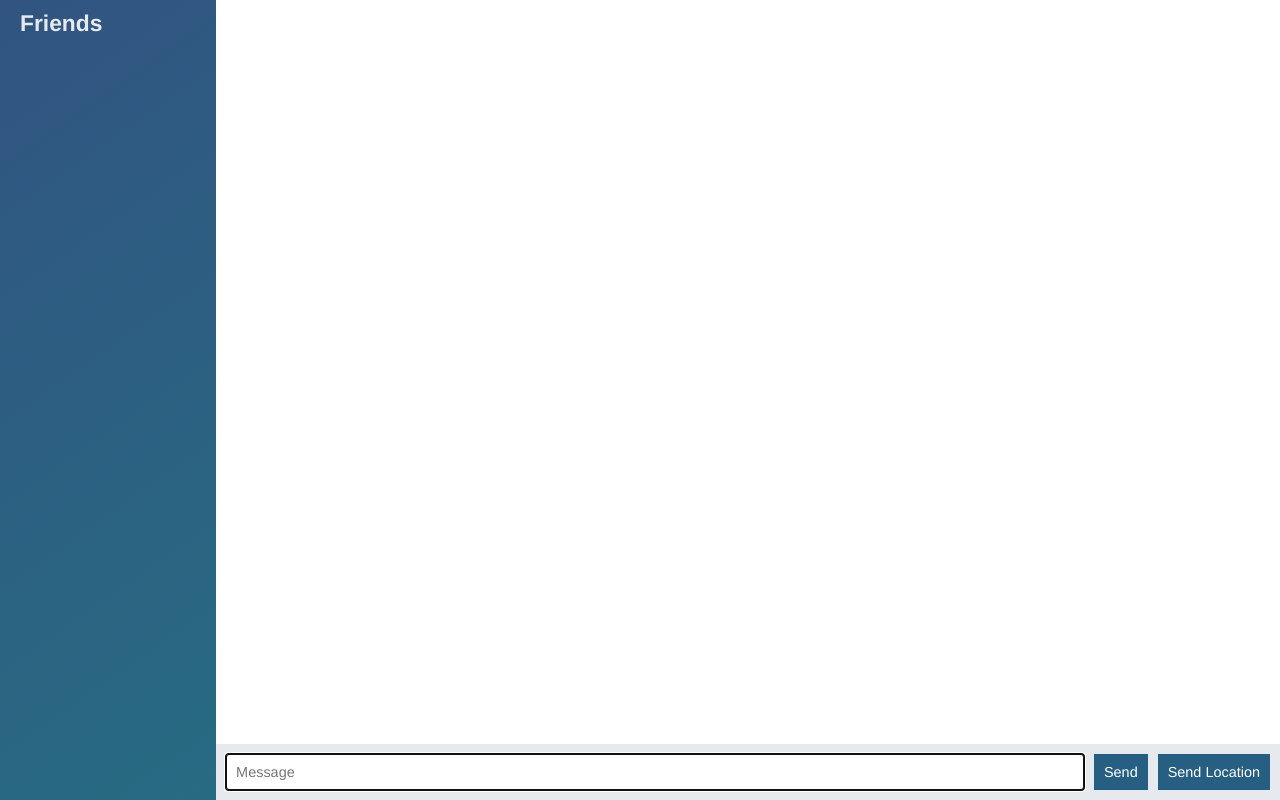
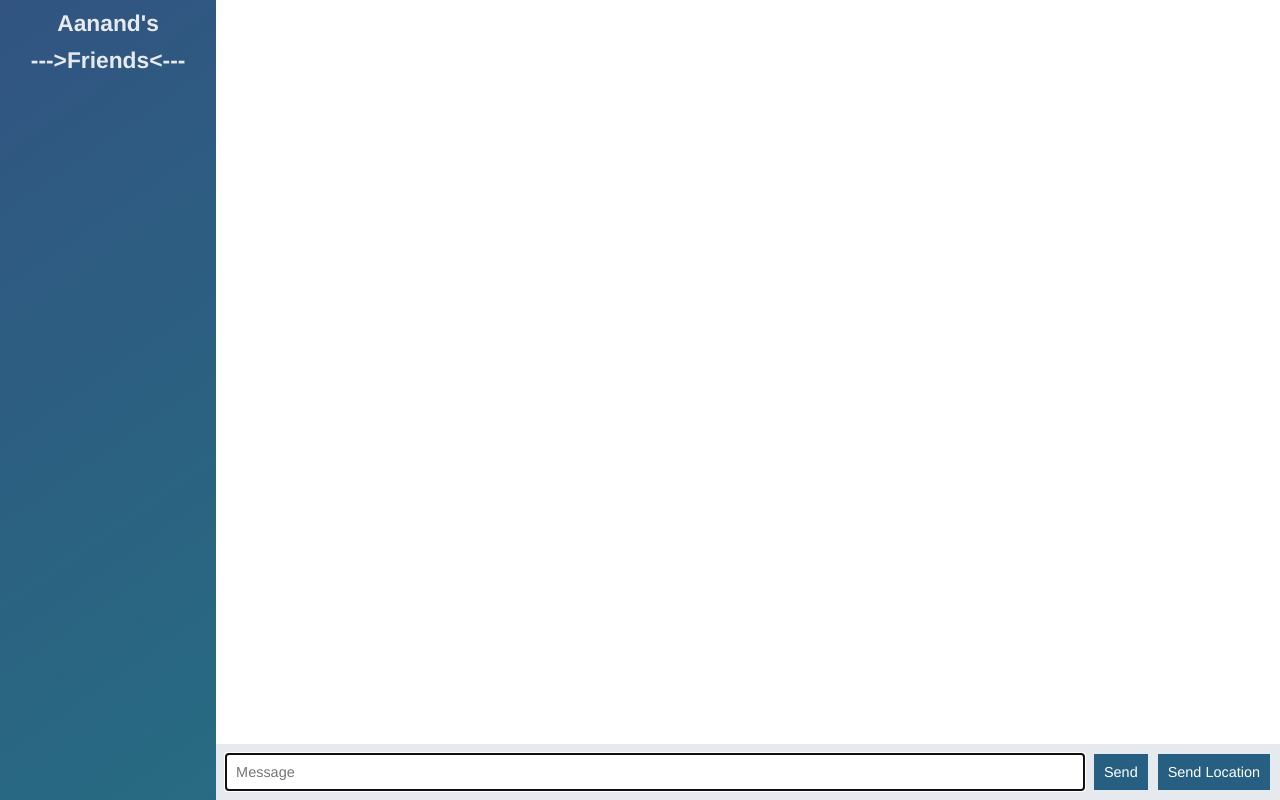
Before and after one commit to AanandBhandari/nodeChatApp, a website: page public/chat.html in a window 1280 px wide. Drawn offline with nearby package versions, Linux system fonts and the light colour scheme; no server answers.

Commit message:
change some style

```diff
--- a/public/chat.html
+++ b/public/chat.html
@@ -8,7 +8,8 @@
     </head>
     <body class="chat">
         <div class="chat__sidebar">
-            <h3>Friends</h3>
+            <h3 style="text-align:center">Aanand's</h3>
+            <h3 style="text-align:center">--->Friends<---</h3>
             <div id="users"></div>
         </div>
         <div class="chat__main">
--- a/server/server.js
+++ b/server/server.js
@@ -28,7 +28,7 @@ io.on('connection', (socket) => {
         users.removeUser(socket.id);
         users.addUser(socket.id,params.name,params.room);
         io.to(params.room).emit('updateUserList',users.getUserList(params.room));
-        socket.emit('newMessage',generateMessage('Aanand','Welcome to my Chat App'));
+        socket.emit('newMessage',generateMessage('Root','Welcome to my Chat App'));
     socket.broadcast.to(params.room).emit('newMessage',generateMessage('Admin',`${params.name} has joined.`));
         callback();
     });
```
